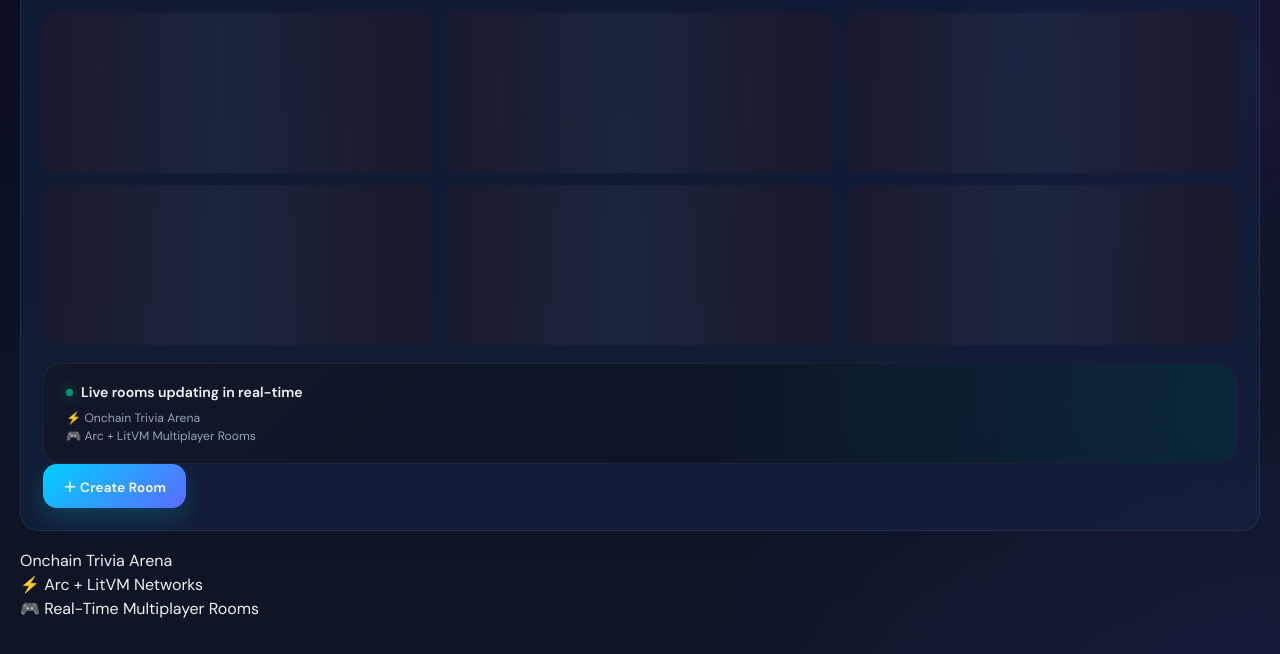
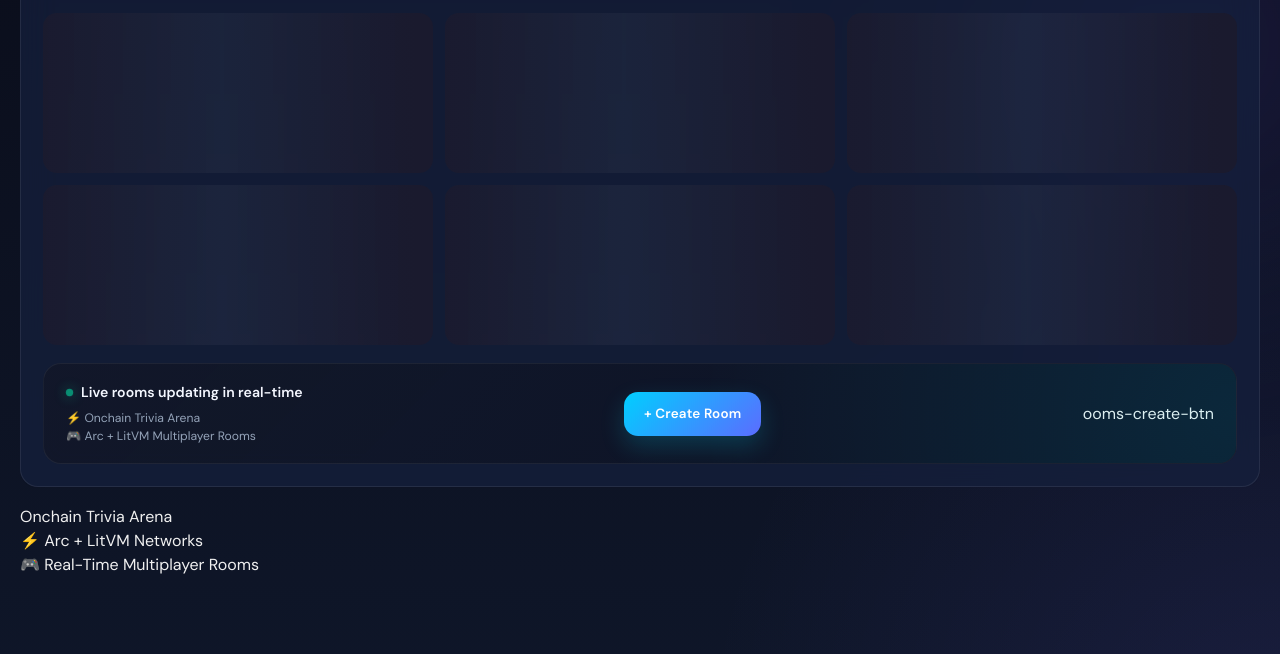
Before and after one commit to Purefier100/triviafi, a website: page frontend/index.html in a window 1280 px wide. Shown: the part 687-1341 px from the top of the page. Drawn offline with nearby package versions, Linux system fonts and the light colour scheme; a script that the page names is missing.

Commit message:
refactor rooms footer into compact professional realtime section

```diff
--- a/frontend/index.html
+++ b/frontend/index.html
@@ -2593,11 +2593,11 @@
 
           </div>
 
+          <button class="rooms-create-btn">
+            + Create Room
+          </button>ooms-create-btn
+
         </div>
-
-        <button class="rooms-create-btn" onclick="showScreen('screenCreate')">
-          ＋ Create Room
-        </button>
       </div>
     </div>
 
```
